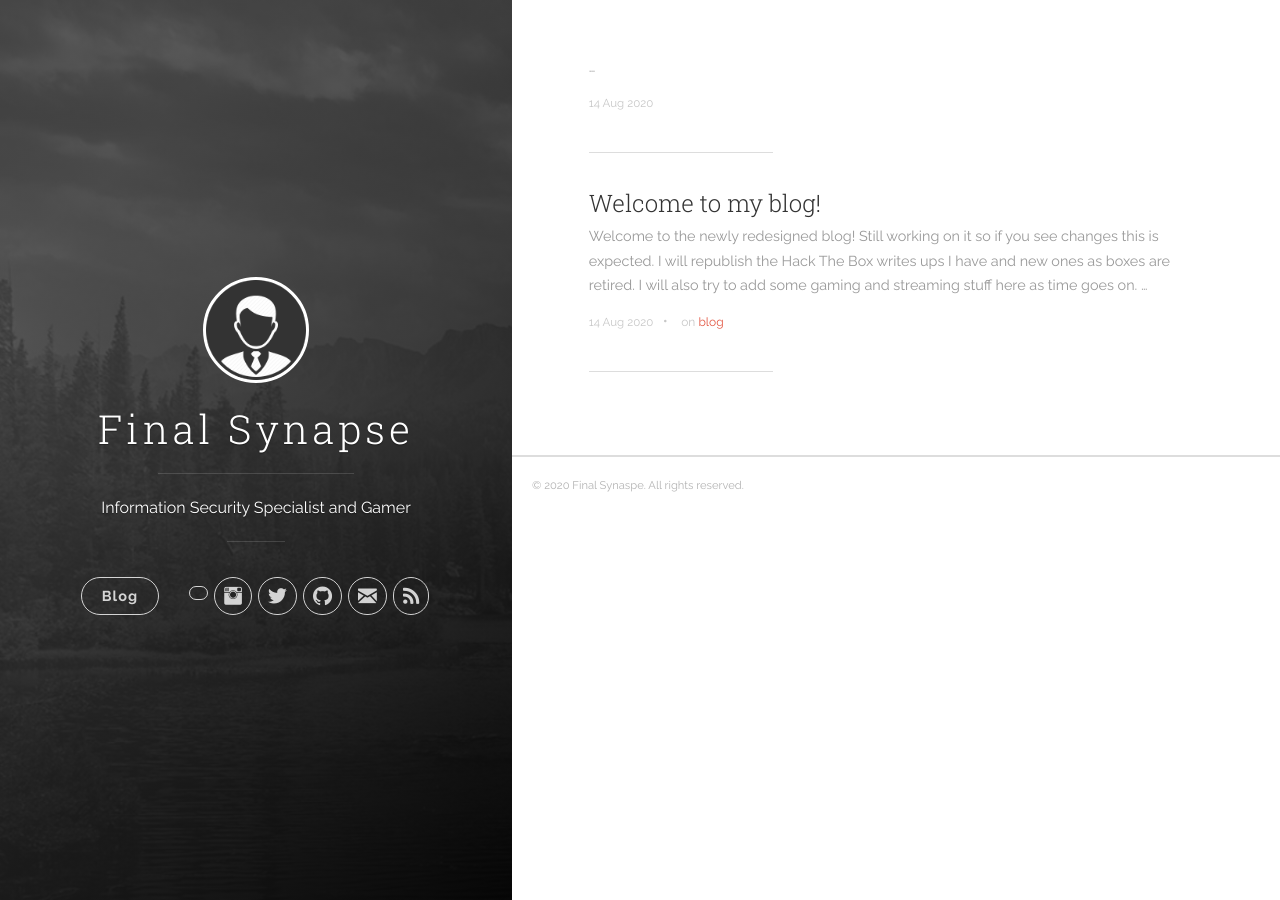
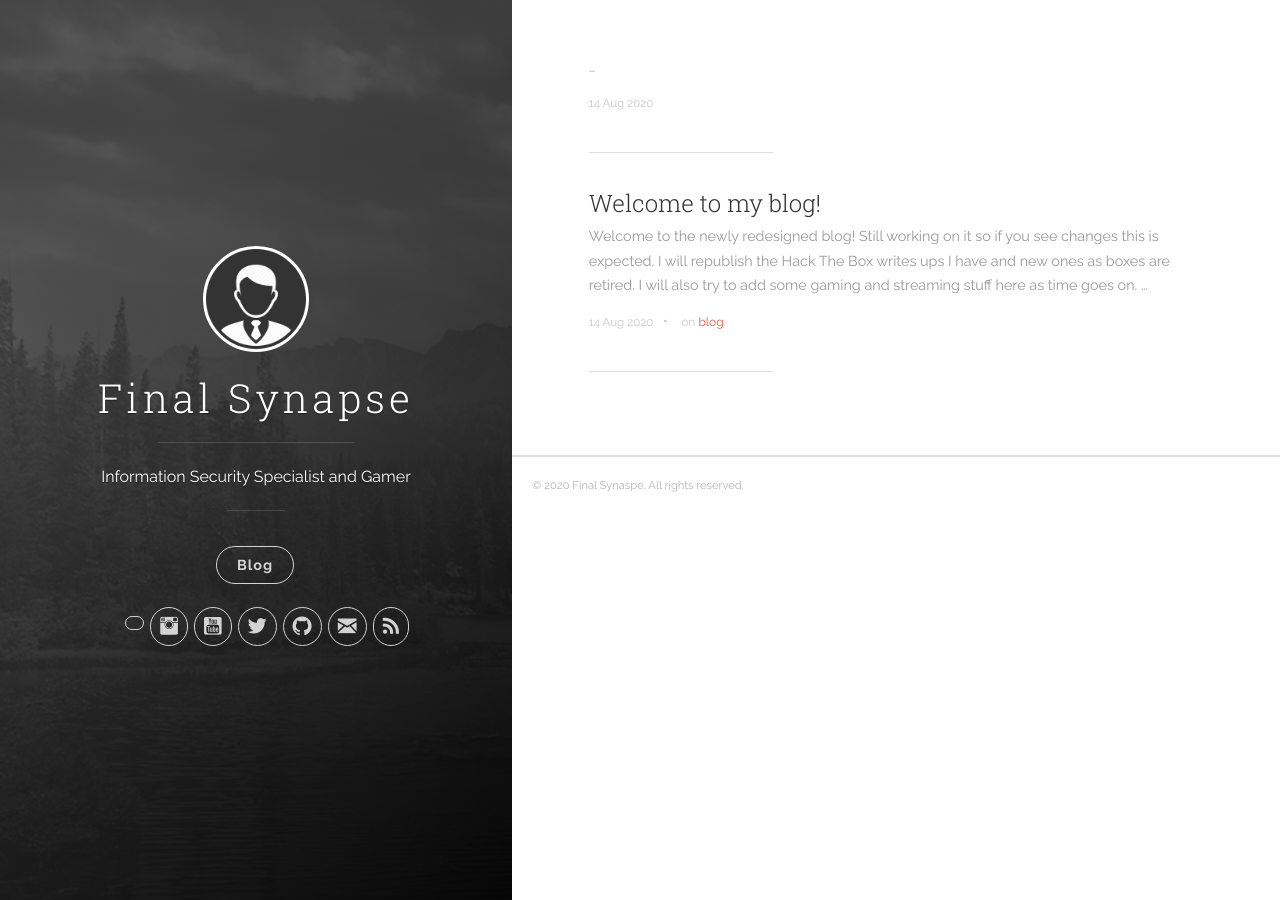
Before and after one commit to FinalSynapse/FinalSynapse.github.io, a Jekyll site: the page built from index.html, in a window 1280 px wide. Built offline with Jekyll 4.4.1, drawn with Linux system fonts in a browser that asks for light colours; the list of posts is cut into pages by our own code.

Commit message:
Added Social Buttons

```diff
--- a/_config.yml
+++ b/_config.yml
@@ -15,6 +15,7 @@ author:
 #  linkedin_username:  joshgerdes
   instagram_username: final_synapse
   twitch_username: finalsynapse
+  youtube_username: UCq2JNdiePwD3dXE1v0fLYhg
 
 defaults:
   -
--- a/_includes/header.html
+++ b/_includes/header.html
@@ -30,7 +30,7 @@
               {% if site.author.twitch_username %}
                 <!-- Twitch -->
                 <li class="navigation__item">
-                  <a href="http://twitch.com/{{ site.author.twitch_username }}" title="@{{ site.author.twitch_username }} on Twitch" target="_blank">
+                  <a href="http://twitch.com/{{ site.author.twitch_username }}" title="{{ site.author.twitch_username }} on Twitch" target="_blank">
                     <i class="icon icon-social-twitch"></i>
                     <span class="label">Twitch</span>
                   </a>
@@ -43,6 +43,16 @@
                   <a href="http://instagram.com/{{ site.author.instagram_username }}" title="@{{ site.author.instagram_username }} on Instagram" target="_blank">
                     <i class="icon icon-social-instagram"></i>
                     <span class="label">Instagram</span>
+                  </a>
+                </li>
+              {% endif %}
+
+              {% if site.author.youtube_username %}
+                <!-- YouTube -->
+                <li class="navigation__item">
+                  <a href="http://youtube.com/channel/{{ site.author.youtube_username }}" title="{{ site.author.youtube_username }} on YouTube" target="_blank">
+                    <i class="icon icon-social-youtube"></i>
+                    <span class="label">YouTube</span>
                   </a>
                 </li>
               {% endif %}
```
